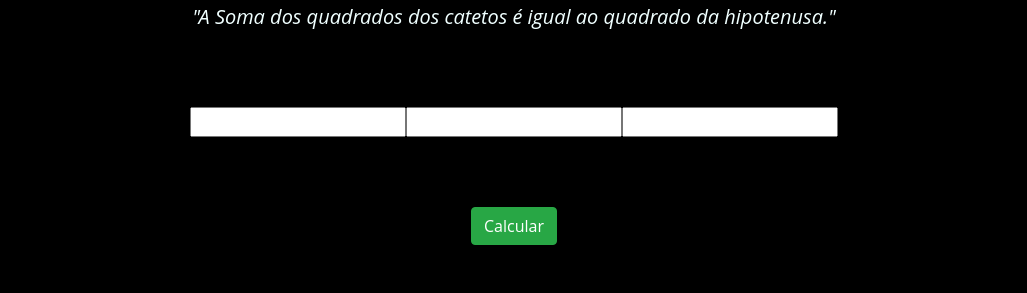
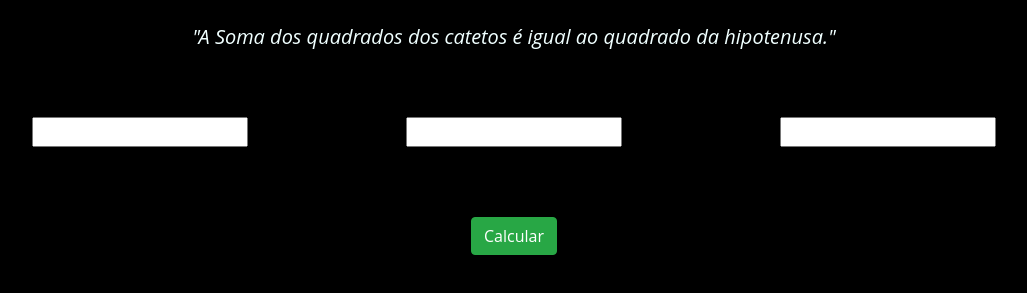
Before and after one commit to jrcomitre/calculadora_pitagoras, a plain HTML site: page index.html in a window 1280 px wide. Shown: the part 91-384 px from the top of the page, without its empty margins (126-1153 px from the left). Drawn offline with nearby package versions, Linux system fonts and the light colour scheme.

Commit message:
Alteração no espaçamento do campo input
Realização de espaçamento no campo input através do (justify-content: space-evenly;)

```diff
--- a/estilo.css
+++ b/estilo.css
@@ -16,18 +16,19 @@ h1 {
 h5 {
     text-align: center;
     font-style: italic;
-    padding-bottom: 70px;
+    padding: 20px;
     color: azure;
 }
 
 .flex-center{
     display: flex;
-    justify-content: center;
+    justify-content: space-evenly;
     flex-wrap: wrap;
     flex-flow: row wrap;
+    padding-top: 40px;
 }
 
 .btn-ver{
     text-align: center;
-    padding: 70px;
+    padding-top: 70px;
 }
```
